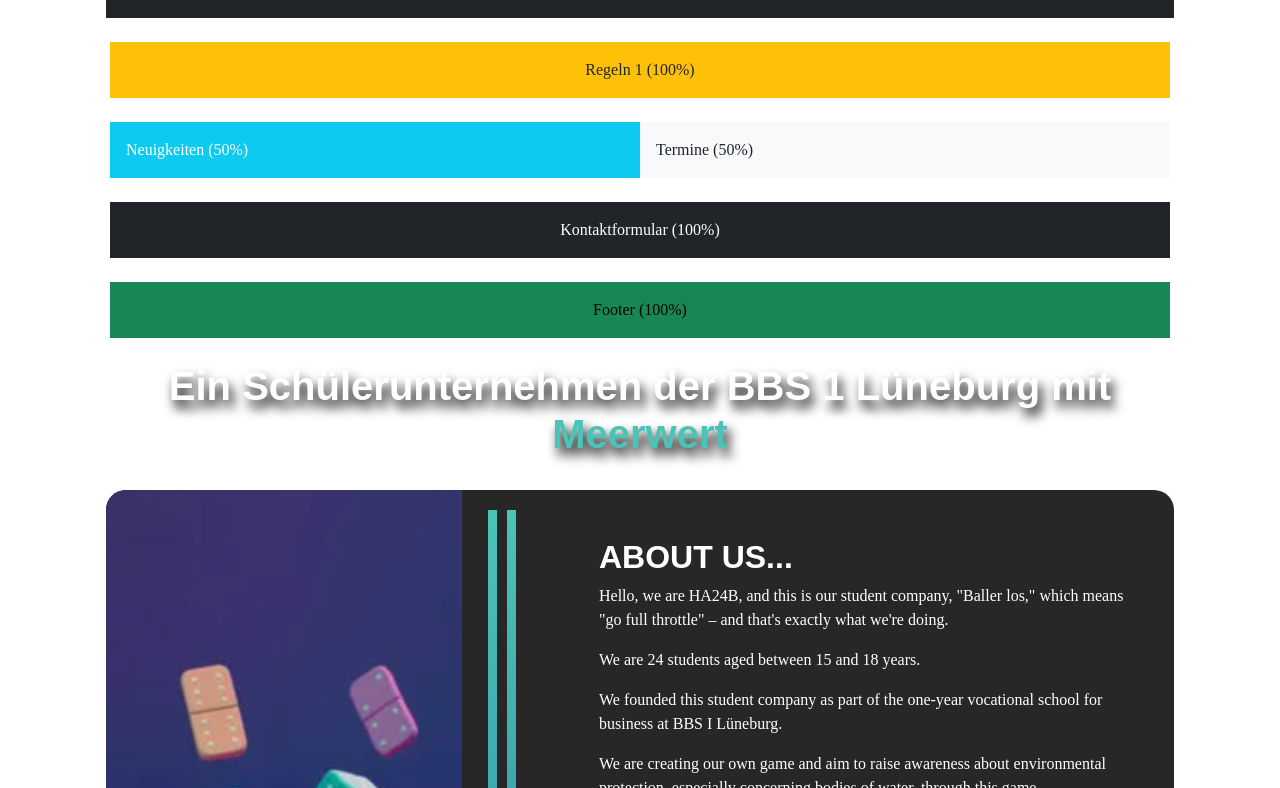
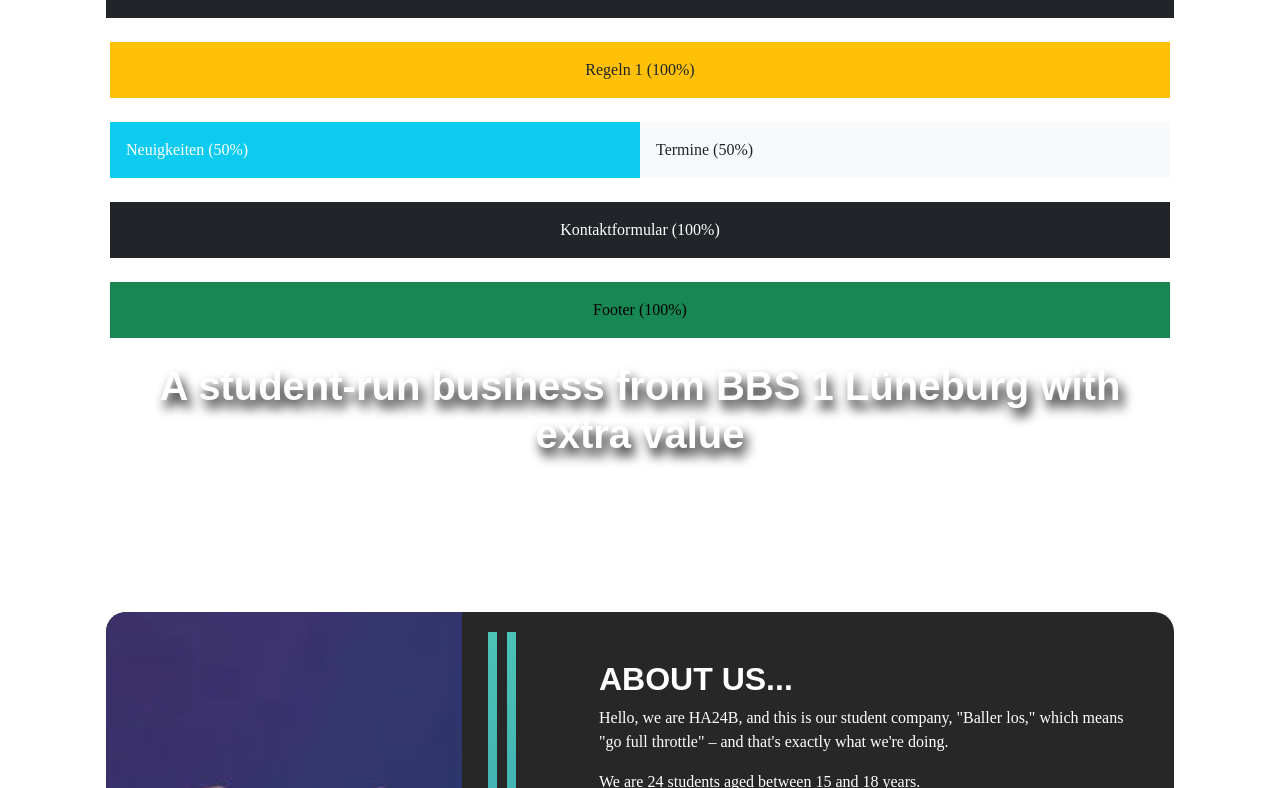
Before and after one commit to Doner-mit-alles/wirtschaft-live, a Vue app: page / in a window 1280 px wide. Shown: the part 491-1279 px from the top of the page. Built offline with nearby package versions, Linux system fonts and the light colour scheme; a web font is replaced by a local one.

Commit message:
[10] Optimizations, Snippets for Headline - build SpacingTool for better experience - insert Icons to Headline

```diff
--- a/src/App.vue
+++ b/src/App.vue
@@ -1,11 +1,11 @@
 <script setup lang="ts">
 import BootstrapTemplate from './components/BootstrapTemplate.vue'
-import Menu from '@/components/menu-bar.vue'
 import { useMenuBarStore } from '@/stores/useMenuBarStore'
 import { storeToRefs } from 'pinia'
 import TextAndImageContainer from './components/TextAndImageContainer.vue'
 import HeadlineContainer from './components/HeadlineContainer.vue'
 import MenuBar from '@/components/menu-bar.vue'
+import SpacingTool from '@/components/SpacingTool.vue'
 
 const statusStore = useMenuBarStore()
 const { isMinimised } = storeToRefs(statusStore)
@@ -22,7 +22,8 @@ const targets = [
   <main class="container mt-5 px-5 px-lg-5 px-md-4">
 <!--    BootstrapTemplate wieder reinsetzen-->
     <BootstrapTemplate />
-    <HeadlineContainer />
+    <HeadlineContainer/>
+    <SpacingTool height="2rem"></SpacingTool>
     <TextAndImageContainer />
   </main>
   <footer class="container mt-5 px-5 px-md-5 mb-4" id="footer">
--- a/src/components/HeadlineContainer.vue
+++ b/src/components/HeadlineContainer.vue
@@ -1,11 +1,31 @@
 <script setup lang="ts">
+import { ref, onMounted } from 'vue';
+
+const svgs = import.meta.glob('@/assets/images/*.svg', { as: 'component' });
+
+// Wird später zu einer geladenen Komponente
+const GamingIcon = ref<undefined | any>(null);
+
+// Das SVG als Komponente laden
+onMounted(async () => {
+  const iconModule = svgs[`/src/assets/images/gaming-element.svg`];
+  if (iconModule) {
+    GamingIcon.value = (await iconModule()).default;
+  }
+});
 </script>
 
 <template>
   <div class="row mb-4">
     <div class="col-12 text-center">
-        <h1>Ein Schülerunternehmen der BBS 1 Lüneburg
-          mit<span> Meerwert</span></h1>
+      <h1 class="headline" v-html="$t('containers.headline.content')"></h1>
+    </div>
+    <div class="col-12 text-center mt-4">
+      <div class="d-flex justify-content-center icons-wrapper">
+        <component class="mx-2" :is="GamingIcon" v-if="GamingIcon" />
+        <component class="mx-2" :is="GamingIcon" v-if="GamingIcon" />
+        <component class="mx-2" :is="GamingIcon" v-if="GamingIcon" />
+      </div>
     </div>
   </div>
 </template>
@@ -16,16 +36,13 @@ h1 {
   filter: drop-shadow(var(--primary-shadow));
 }
 
-span {
-  color: var(--fifth-color);
-}
 
 div {
   text-align: center;
 }
 
 @media screen and (max-width: 768px) {
-  h1{
+  h1 {
     font-size: 2.18rem;
   }
 }
--- /dev/null
+++ b/src/components/SpacingTool.vue
@@ -0,0 +1,25 @@
+<script setup lang="ts">
+const props = defineProps({
+  height: {
+    type: String,
+    required: true
+  },
+  width: {
+    type: String,
+    required: false
+  }
+})
+</script>
+
+<template>
+  <div
+    class="row mb-4"
+    :style="{ height: props.height, width: props.width || 'auto' }"
+    aria-hidden="true"
+  >
+  </div>
+</template>
+
+<style scoped>
+
+</style>
--- a/src/locales/de.json
+++ b/src/locales/de.json
@@ -19,7 +19,10 @@
     "aboutUs": {
       "imageAltText": "Bild mit Spielbausteinen",
       "headline": "WIR ÜBER UNS…",
-      "content": "<p>\nMoin, wir sind die HA24B und das ist unsere Schülerfirma „Baller los\", was so viel wie mit voller Kraft loslegen bedeutet – und das machen wir.\n      </p>\n      <p>\n      Wir sind 24 Schülerinnen und Schüler im Alter von 15 bis 18 Jahren.\n      </p>\n      <p>\n      Diese Schülerfirma haben wir im Rahmen der einjährigen Berufsfachschule Wirtschaft an der BBS I Lüneburg gegründet.\n      </p>\n      <p>\n      Wir stellen ein eigenes Spiel her und wollen mit diesem Spiel auf den Umweltschutz, besonders bei den Gewässern, aufmerksam machen.\n      </p>\n      <p>\n      Daher ist es selbstverständlich, dass wir unser Spiel so umweltfreundlich und hochwertig wie möglich produzieren.\n      </p>\n      <p>\n      Wir nutzen einen 3D-Drucker mit recyclefähigem und sogar Recycling-Filament, um unsere Figuren selbst herstellen zu können. Auch die anderen Materialien wie Spielbrett und Verpackung sind recyclefähig oder bestehen aus recyclingmaterial.\n      </p>\n      <p>\n      Zusätzlich untersuchen wir die Verschmutzung der Ilmenau (dieser Fluss fließt durch Lüneburg), indem wir Plastikmüll einsammeln und zählen.\n      </p>\n      <p>\n      Für diese Website kooperieren wir mit dem Lüneburger IT-Unternehmen „webnetz“ und den Auszubildenden zum Fachinformatiker im 3. Lehrjahr aus der Klasse IT22B von unserer Schule.\n </p>"
+      "content": "<p>Moin, wir sind die HA24B und das ist unsere Schülerfirma „Baller los, was so viel wie mit voller Kraft loslegen bedeutet – und das machen wir.</p><p>Wir sind 24 Schülerinnen und Schüler im Alter von 15 bis 18 Jahren.</p><p>Diese Schülerfirma haben wir im Rahmen der einjährigen Berufsfachschule Wirtschaft an der BBS I Lüneburg gegründet.</p><p>Wir stellen ein eigenes Spiel her und wollen mit diesem Spiel auf den Umweltschutz, besonders bei den Gewässern, aufmerksam machen.</p><p> Daher ist es selbstverständlich, dass wir unser Spiel so umweltfreundlich und hochwertig wie möglich produzieren.</p><p>Wir nutzen einen 3D-Drucker mit recyclefähigem und sogar Recycling-Filament, um unsere Figuren selbst herstellen zu können. Auch die anderen Materialien wie Spielbrett und Verpackung sind recyclefähig oder bestehen aus recyclingmaterial.</p><p>Zusätzlich untersuchen wir die Verschmutzung der Ilmenau (dieser Fluss fließt durch Lüneburg), indem wir Plastikmüll einsammeln und zählen.</p><p>Für diese Website kooperieren wir mit dem Lüneburger IT-Unternehmen „webnetz“ und den Auszubildenden zum Fachinformatiker im 3. Lehrjahr aus der Klasse IT22B von unserer Schule.</p>"
+    },
+    "headline": {
+      "content": "Ein Schülerunternehmen der BBS 1 Lüneburg mit <span style='color: #4BC3B6FF;'>Meerwert</span>"
     }
   }
 }
--- a/src/locales/en.json
+++ b/src/locales/en.json
@@ -20,6 +20,9 @@
       "imageAltText": "Image with Board Game Elements",
       "headline": "ABOUT US...",
       "content": "<p>\nHello, we are HA24B, and this is our student company, \"Baller los,\" which means \"go full throttle\" – and that's exactly what we're doing.\n</p>\n<p>\nWe are 24 students aged between 15 and 18 years.\n</p>\n<p>\nWe founded this student company as part of the one-year vocational school for business at BBS I Lüneburg.\n</p>\n<p>\nWe are creating our own game and aim to raise awareness about environmental protection, especially concerning bodies of water, through this game.\n</p>\n<p>\nIt's only natural that we produce our game as environmentally friendly and high-quality as possible.\n</p>\n<p>\nWe use a 3D printer with recyclable and even recycled filament to manufacture our game pieces ourselves. Other materials, such as the game board and packaging, are recyclable or made from recycled materials.\n</p>\n<p>\nAdditionally, we investigate the pollution of the Ilmenau River (which flows through Lüneburg) by collecting and counting plastic waste.\n</p>\n<p>\nFor this website, we collaborate with the Lüneburg-based IT company \"webnetz\" and the IT specialist trainees in their third year of training from the IT22B class at our school.\n</p>"
+    },
+    "headline": {
+      "content": "A student-run business from BBS 1 Lüneburg with <span>extra value</span>"
     }
   }
 }
```
Also changed, not shown: src/assets/images/gaming-element.svg (added).
